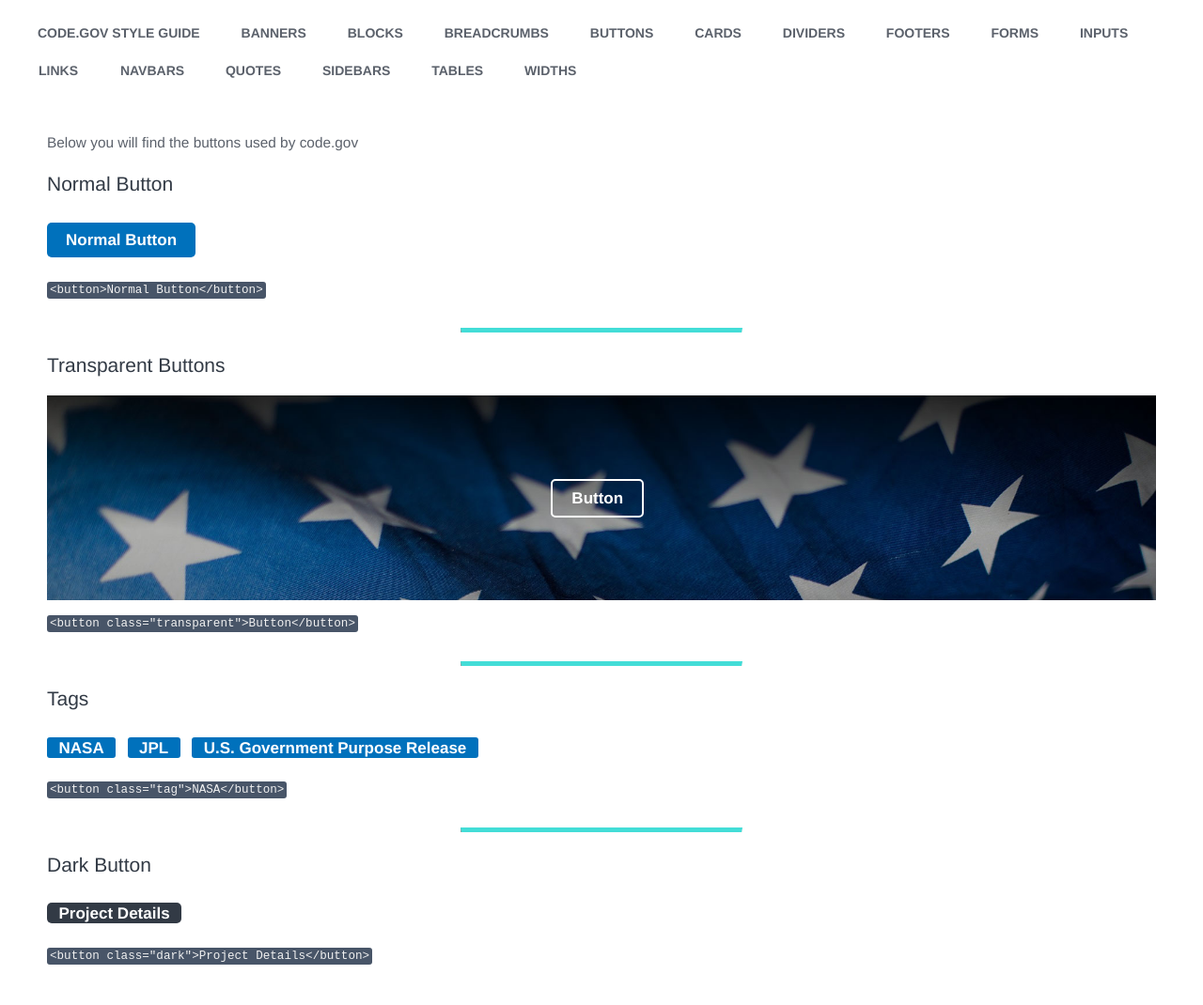
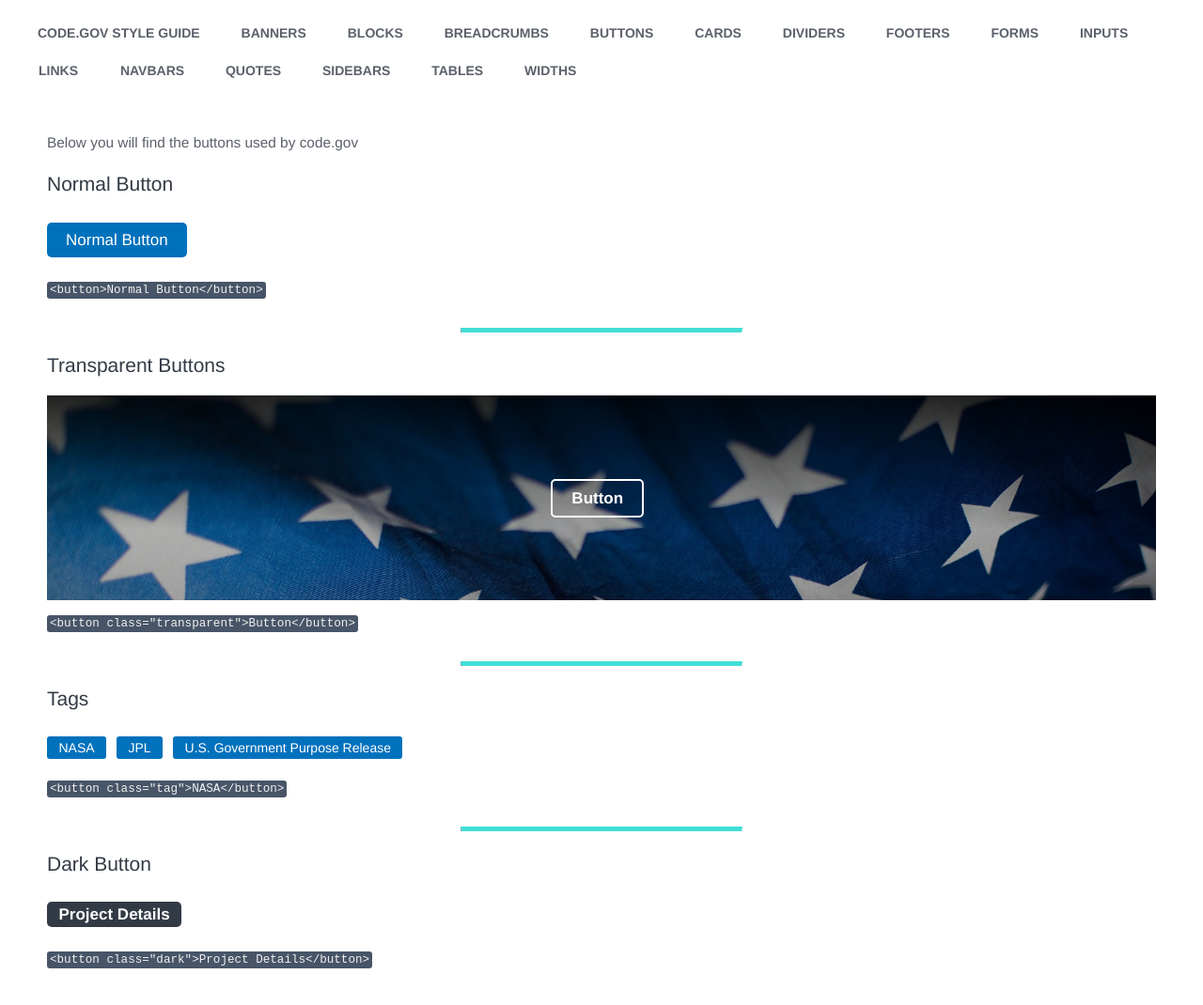
Before and after one commit to GSA/code-gov-style, a Jekyll site: the page built from classes/buttons.md, in a window 1280 px wide and 1096 px high. Shown: the top 1070 px of the window at 94% size. Built offline with Jekyll 4.4.1, drawn with Linux system fonts in a browser that asks for light colours.

Commit message:
updated button css

```diff
--- a/_sass/_buttons.scss
+++ b/_sass/_buttons.scss
@@ -16,7 +16,7 @@ button {
   display: inline-block;
   font-family: "Source Sans Pro", "Helvetica Neue", "Helvetica", "Roboto", "Arial", sans-serif;
   font-size: 1.7rem;
-  font-weight: 700;
+  font-weight: normal;
   line-height: 1;
   padding: 1rem 2rem;
   text-align: center;
@@ -31,18 +31,21 @@ button {
 
   &.tag {
     border-radius: 3px;
-    padding: .25rem 1.25rem;
+    font-size: 1.4rem;
+    font-weight: normal;
+    padding: .5rem 1.25rem;
   }
 
   &.transparent {
     background-color: transparent;
     border: 2px solid $color-white;
+    font-weight: 700;
   }
 
   &.dark {
     background-color: $color-gray-dark;
     color: $color-white;
     font-weight: bold;
-    padding: 0.25rem 1.25rem;
+    padding: 0.5rem 1.25rem;
   }
 }
```
